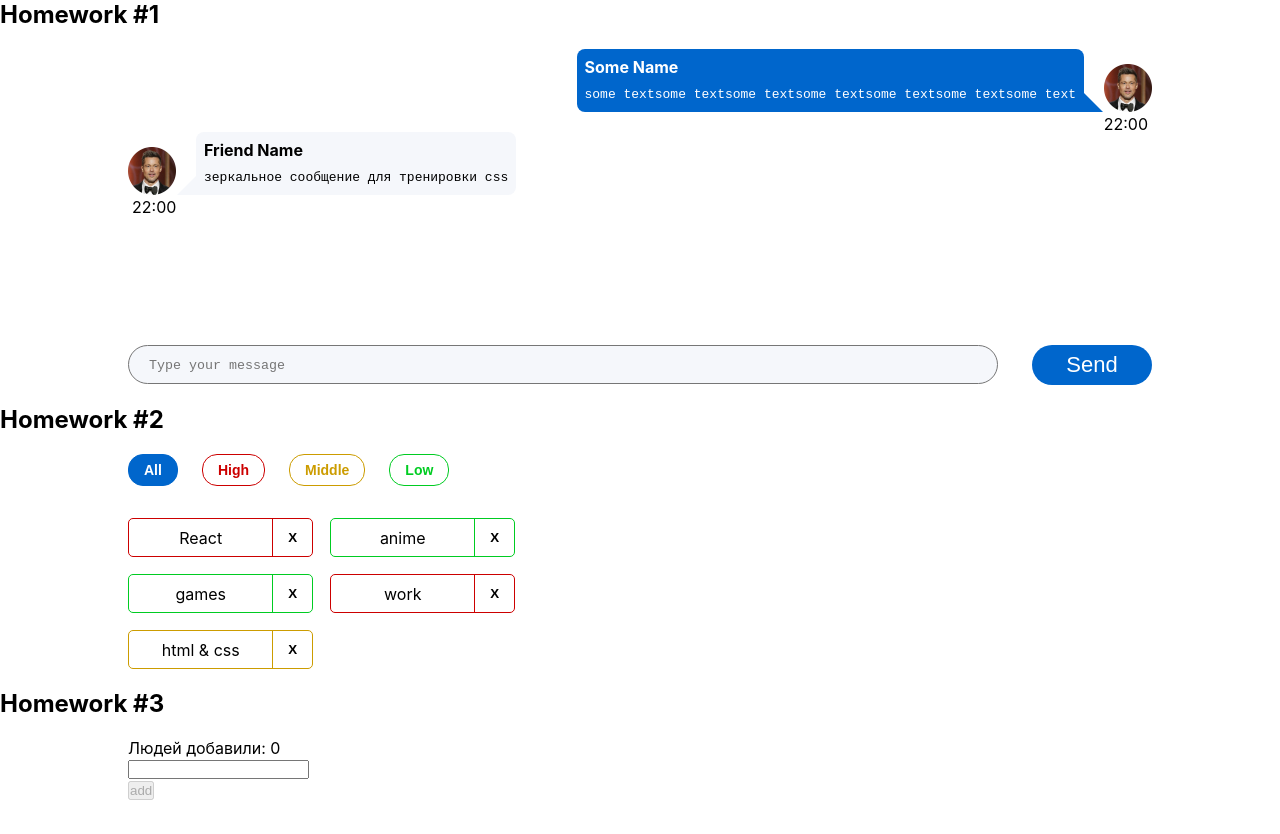
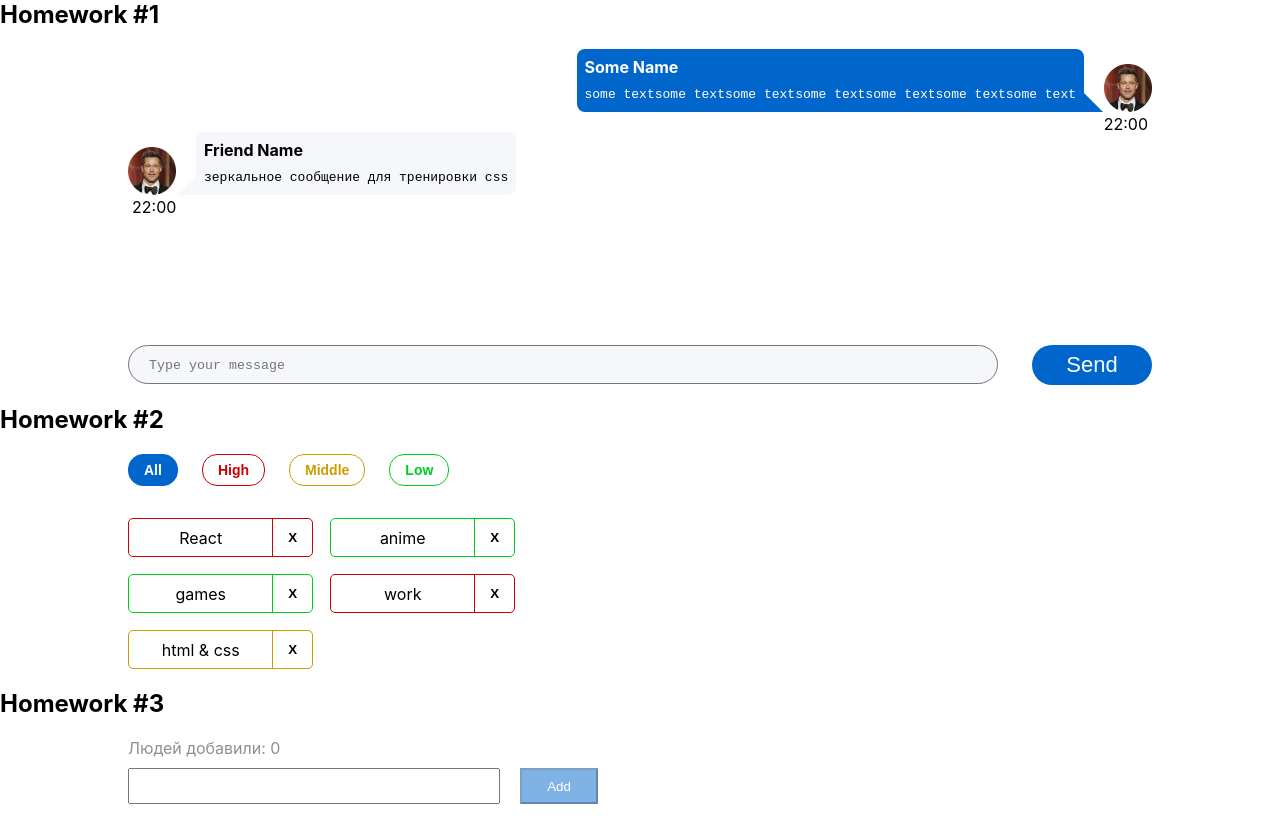
Before and after one commit to vadchurs/homeTask, a React (Create React App) app: page / in a window 1280 px wide. Built offline with nearby package versions, Linux system fonts and the light colour scheme.

Commit message:
completed layout

```diff
--- a/src/s2-homeworks/hw03/Greeting.module.css
+++ b/src/s2-homeworks/hw03/Greeting.module.css
@@ -2,21 +2,35 @@
 }
 
 .inputAndButtonContainer {
+    display: flex;
+    margin-top: 10px;
 }
 
 .error {
+    color: red;
+    margin-top: 10px;
 }
 
 .input {
+    width: 372px;
+    height: 36px;
 }
 
 .input:focus {
 }
 
 .errorInput {
+    border: 1px solid red;
+    width: 372px;
+    height: 36px;
 }
 
 .button {
+    color: white;
+    background-color: #80B3E5;
+    width: 78px;
+    height: 36px;
+    margin-left: 20px;
 }
 
 .button:focus {
@@ -29,7 +43,9 @@
 }
 
 .text {
+    color: #909090
 }
 
 .greeting {
+    margin-top: 10px;
 }
--- a/src/s2-homeworks/hw03/Greeting.tsx
+++ b/src/s2-homeworks/hw03/Greeting.tsx
@@ -25,7 +25,7 @@ const Greeting: React.FC<GreetingPropsType> = (
         lastUserName,
     } // деструктуризация пропсов
 ) => {
-    const inputClass = s.errorInput // need to fix with (?:)
+    const inputClass = error ? s.errorInput : s.input // need to fix with (?:)
 
     return (
         <div id={'hw3-form'} className={s.greetingForm}>
@@ -57,7 +57,7 @@ const Greeting: React.FC<GreetingPropsType> = (
                     className={s.button}
                     disabled={!name.trim()}
                 >
-                    add
+                    Add
                 </button>
             </div>
 
--- a/src/s2-homeworks/hw03/GreetingContainer.tsx
+++ b/src/s2-homeworks/hw03/GreetingContainer.tsx
@@ -10,7 +10,7 @@ type GreetingContainerPropsType = {
 export const pureAddUser = (name: string, setError: any, setName: any, addUserCallback: (name:string) => void) => {
     // если имя пустое - показать ошибку, иначе - добавить юзера и очистить инпут
     if(!name) {
-        setError("error")
+        setError("Ошибка! Введите имя")
     } else {
         addUserCallback(name)
         setName("")
@@ -20,7 +20,7 @@ export const pureAddUser = (name: string, setError: any, setName: any, addUserCa
 export const pureOnBlur = (name: string, setError: any) => {
     // если имя пустое - показать ошибку
     if(!name) {
-        setError("error")
+        setError("Ошибка! Введите имя")
     }
 }
 
```
